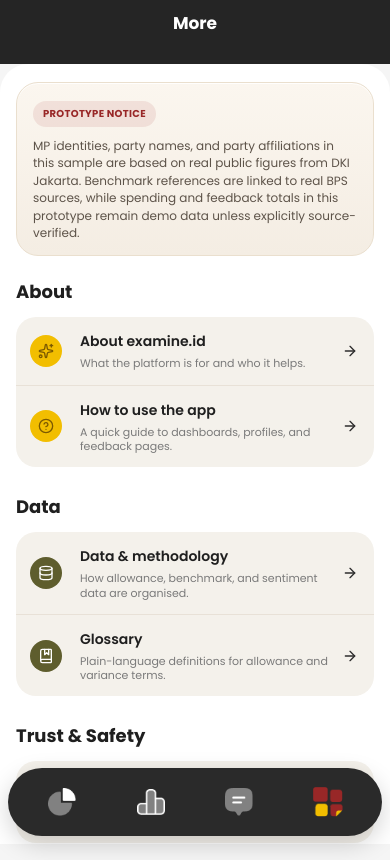
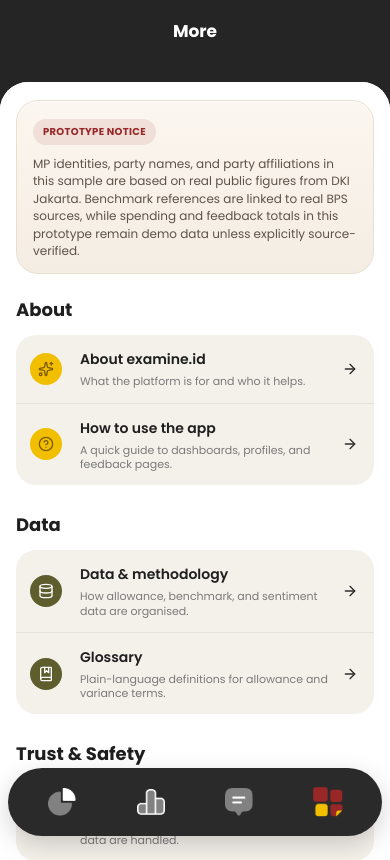
Before and after one commit to clarinerafferty/examine-id, a React (Vite) app in the folder client/: page /about in a window 390 px wide. Shown: the top 860 px of the page. Built offline with nearby package versions, Linux system fonts and the light colour scheme; no server answers.

Commit message:
Restore App.css to c47f81b layout after mobile shell regressions

```diff
--- a/client/src/App.css
+++ b/client/src/App.css
@@ -22,7 +22,6 @@
 body,
 #root {
   margin: 0;
-  height: 100%;
   min-height: 100dvh;
   font-family: "Poppins", sans-serif;
   background: #d9d9d9;
@@ -30,7 +29,7 @@
 }
 
 body {
-  overflow: hidden;
+  overflow-x: hidden;
 }
 
 a {
@@ -69,26 +68,27 @@
 .app-shell {
   width: min(390px, 100vw);
   max-width: 390px;
-  height: 100dvh;
+  min-height: 100dvh;
   margin: 0 auto;
-  background: var(--bg-surface);
+  background: var(--bg-dark);
   position: relative;
-  overflow: hidden;
+  overflow-x: hidden;
 }
 
 
 .top-header {
-  position: absolute;
-  inset: 0 0 auto 0;
-  width: 100%;
-  height: 164px;
-  padding-top: 18px;
+  position: fixed;
+  top: 0;
+  left: 50%;
+  width: min(390px, 100vw);
+  transform: translateX(-50%);
+  height: 102px;
+  padding-top: 30px;
   display: flex;
   align-items: flex-start;
   justify-content: center;
   background: var(--bg-dark);
   z-index: 10;
-  padding-inline: 12px;
 }
 
 .brand-wrap {
@@ -98,7 +98,7 @@
   gap: 7px;
   color: #fff;
   width: max-content;
-  margin: 4px auto 0;
+  margin: 8px auto 0;
   transform: translateX(6px);
 }
 
@@ -128,18 +128,14 @@
 }
 
 .page-content {
-  position: absolute;
-  left: 0;
-  right: 0;
-  bottom: 0;
-  overflow-y: auto;
+  min-height: 100dvh;
+  overflow: visible;
   overflow-x: hidden;
   background: var(--bg-surface);
   border-radius: 0;
   margin-top: 0;
-  padding-bottom: 0;
+  padding-bottom: 10px;
   scrollbar-width: none;
-  z-index: 15;
 }
 
 .page-content::-webkit-scrollbar {
@@ -147,23 +143,26 @@
 }
 
 .page-content-dashboard {
-  top: 128px;
+  min-height: calc(100dvh - 133px);
   border-radius: 34px 34px 0 0;
-  box-shadow: 0 -6px 18px rgba(0, 0, 0, 0.04);
+  margin-top: 133px;
 }
 
 .page-content-standard {
-  top: 70px;
+  min-height: calc(100dvh - 86px);
   background: #fff;
   border-radius: 34px 34px 0 0;
+  margin-top: 86px;
 }
 
 .standard-top-header {
-  position: absolute;
-  inset: 0 0 auto 0;
-  width: 100%;
-  height: 70px;
-  padding: 16px 20px 0;
+  position: fixed;
+  top: 0;
+  left: 50%;
+  width: min(390px, 100vw);
+  transform: translateX(-50%);
+  height: 86px;
+  padding: 26px 20px 0;
   display: flex;
   align-items: flex-start;
   justify-content: center;
@@ -187,7 +186,7 @@
 .standard-header-action {
   position: absolute;
   right: 20px;
-  top: 15px;
+  top: 24px;
   border: none;
   background: transparent;
   color: #fff;
@@ -205,7 +204,7 @@
 .dashboard-main {
   min-height: 100%;
   background: #f5f5f5;
-  padding: 36px 20px calc(156px + env(safe-area-inset-bottom, 0px));
+  padding: 26px 20px calc(140px + env(safe-area-inset-bottom, 0px));
   margin: 0;
 }
 
@@ -818,7 +817,7 @@
 .simple-sheet {
   background: #fff;
   border-radius: 0;
-  padding: 18px 16px calc(128px + env(safe-area-inset-bottom, 0px));
+  padding: 18px 16px calc(112px + env(safe-area-inset-bottom, 0px));
   min-height: calc(100vh - 140px);
 }
 
@@ -844,7 +843,7 @@
 .allowances-sheet {
   background: #ffffff;
   border-radius: 0;
-  padding: 22px 16px calc(128px + env(safe-area-inset-bottom, 0px));
+  padding: 22px 16px calc(112px + env(safe-area-inset-bottom, 0px));
   min-height: calc(100vh - 180px);
   box-shadow: inset 0 10px 24px rgba(0, 0, 0, 0.04);
 }
@@ -2772,7 +2771,7 @@
 .feedback-sheet {
   background: #fff;
   border-radius: 0;
-  padding: 18px 16px calc(148px + env(safe-area-inset-bottom, 0px));
+  padding: 18px 16px calc(132px + env(safe-area-inset-bottom, 0px));
   min-height: calc(100vh - 140px);
 }
 
@@ -3242,7 +3241,7 @@
 .more-sheet {
   background: #fff;
   border-radius: 0;
-  padding: 18px 16px calc(128px + env(safe-area-inset-bottom, 0px));
+  padding: 18px 16px calc(112px + env(safe-area-inset-bottom, 0px));
   min-height: calc(100vh - 140px);
 }
 
@@ -3351,7 +3350,7 @@
   left: 50%;
   transform: translateX(-50%);
   bottom: calc(8px + env(safe-area-inset-bottom, 0px));
-  width: min(350px, calc(100vw - 16px));
+  width: min(350px, calc(100vw - 22px));
   background: #2a2a2a;
   border-radius: 999px;
   padding: 20px 11px;
@@ -3456,28 +3455,19 @@
 }
 @media (max-width: 420px) {
   .app-shell {
-    width: 100vw;
     max-width: 100vw;
-    margin: 0;
-  }
-
-  html,
-  body,
-  #root {
-    background: var(--bg-surface);
   }
 }
 
 @media (max-width: 390px) {
   .top-header {
-    height: 148px;
-    padding-top: 14px;
-    padding-inline: 8px;
+    height: 96px;
+    padding-top: 24px;
   }
 
   .brand-wrap {
     gap: 6px;
-    margin-top: 2px;
+    margin-top: 4px;
     transform: none;
   }
 
@@ -3496,13 +3486,14 @@
   }
 
   .page-content-dashboard {
-    top: 118px;
+    min-height: calc(100dvh - 122px);
+    margin-top: 122px;
     border-radius: 28px 28px 0 0;
   }
 
   .standard-top-header {
-    height: 64px;
-    padding: 14px 16px 0;
+    height: 82px;
+    padding: 22px 16px 0;
   }
 
   .standard-top-header h1 {
@@ -3511,7 +3502,7 @@
   }
 
   .standard-header-action {
-    top: 13px;
+    top: 21px;
     right: 16px;
   }
 
@@ -3520,12 +3511,13 @@
   }
 
   .page-content-standard {
-    top: 64px;
+    min-height: calc(100dvh - 82px);
+    margin-top: 82px;
     border-radius: 28px 28px 0 0;
   }
 
   .dashboard-main {
-    padding: 30px 16px calc(148px + env(safe-area-inset-bottom, 0px));
+    padding-inline: 16px;
   }
 
   .hero-title {
@@ -3539,9 +3531,9 @@
   }
 
   .bottom-nav {
-    width: calc(100vw - 16px);
+    width: calc(100% - 16px);
     padding: 16px 10px;
-    max-width: 374px;
+    max-width: none;
   }
 
   .nav-icon-item {
```
